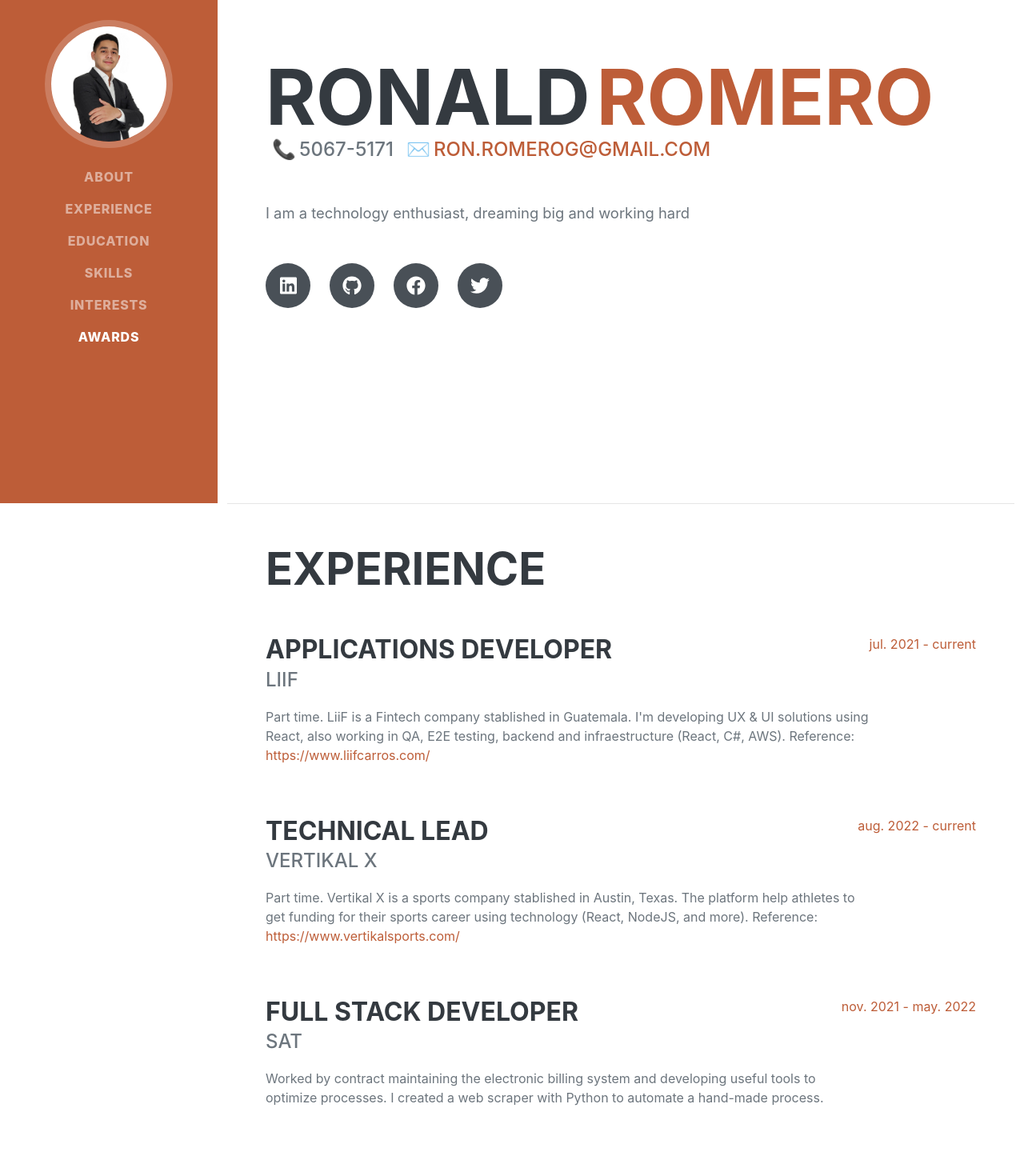
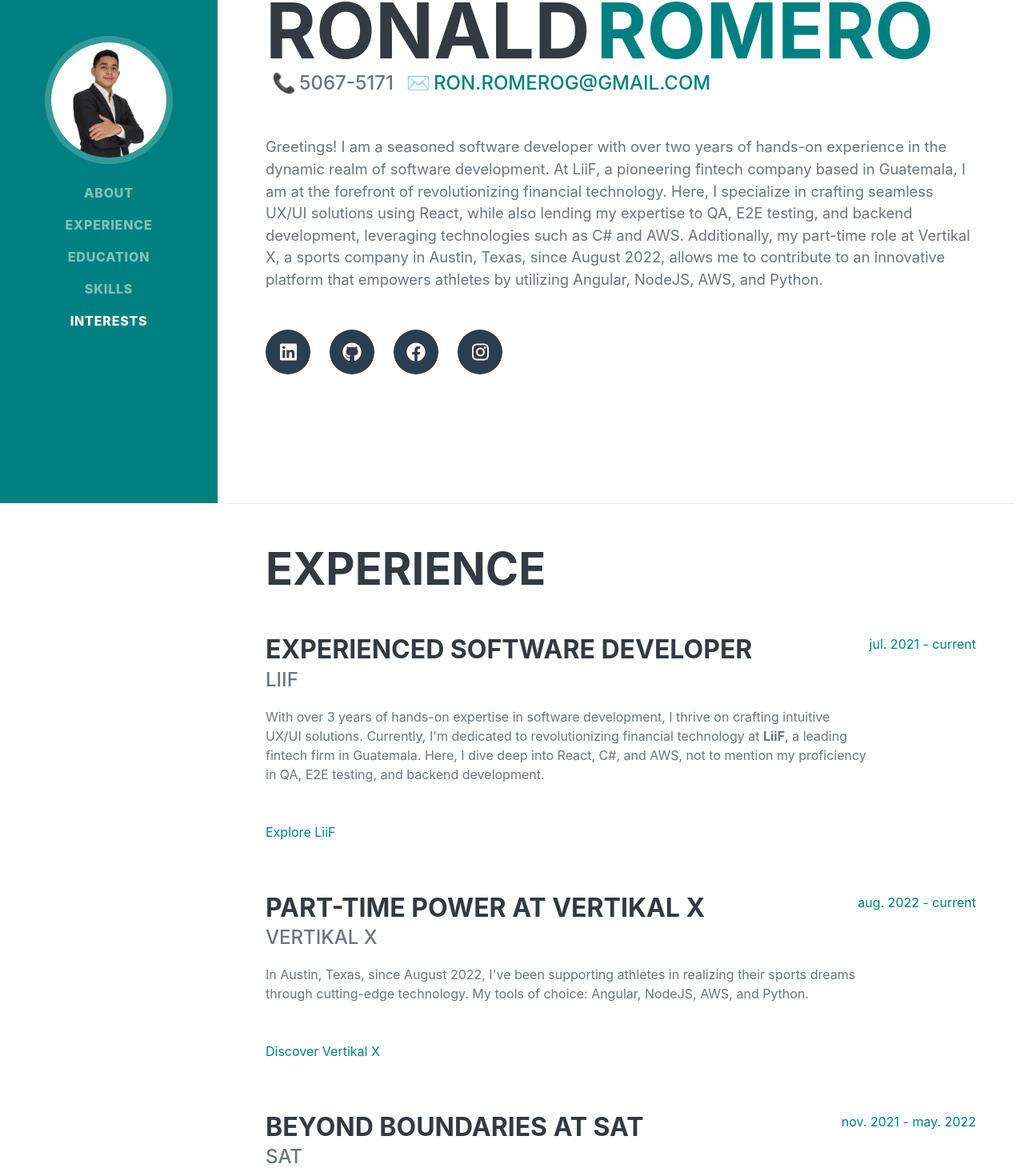
Before and after one commit to ronald1512/portafolio, a React (Create React App) app: page / in a window 1280 px wide. Shown: the part 171-1641 px from the top of the page at 80% size. Built offline with nearby package versions, Linux system fonts and the light colour scheme; a web font is replaced by a local one.

Commit message:
change style

```diff
--- a/package.json
+++ b/package.json
@@ -16,7 +16,7 @@
     "react-scripts": "3.4.1"
   },
   "scripts": {
-    "start": "react-scripts start",
+    "start": "react-scripts --openssl-legacy-provider start",
     "build": "react-scripts build",
     "test": "react-scripts test",
     "eject": "react-scripts eject",
--- a/src/App.js
+++ b/src/App.js
@@ -29,8 +29,8 @@
           <Skills skills={skills} />
           <hr className="m-0" />
           <Interests interests={interests} />
-          <hr className="m-0" />
-          <Awards awards={awards} />
+          {/* <hr className="m-0" />
+          <Awards awards={awards} /> */}
         </div>
     </div>
   )
--- a/src/Components/Interests.js
+++ b/src/Components/Interests.js
@@ -11,9 +11,8 @@
         return (
             <section className="resume-section p-3 p-lg-5 d-flex align-items-center" id="interests">
                 <div className="w-100">
-                    <h2 className="mb-5">Interests</h2>
-                    <p>{this.interests.paragraphOne}</p>
-                    <p className="mb-0">{this.interests.paragraphTwo}</p>
+                    <h2 className="mb-5">Passion Beyond Code</h2>
+                    <p>{this.interests}</p>
                 </div>
             </section>
         );
--- a/src/Components/Landing.js
+++ b/src/Components/Landing.js
@@ -1,6 +1,6 @@
 import React, { Component } from 'react';
 import { FontAwesomeIcon } from '@fortawesome/react-fontawesome';       //ya que instalamos estas chivas, debemos importarlo para que jale. El otro modo es usar el cdn
-import { faGithub, faLinkedin, faFacebook, faTwitter } from "@fortawesome/free-brands-svg-icons";
+import { faGithub, faLinkedin, faFacebook, faTwitter, faInstagram } from "@fortawesome/free-brands-svg-icons";
 
 class Landing extends Component {
     constructor(props) {
@@ -26,17 +26,17 @@
                     </div>
                     <p className="lead mb-5">{this.landingData.bio}</p>
                     <div className="social-icons">
-                        <a className="social-icon" href={this.landingData.linkedin}>
+                        <a className="social-icon" target="_blank" href={this.landingData.linkedin}>
                             <FontAwesomeIcon icon={faLinkedin} />
                         </a>
-                        <a className="social-icon" href={this.landingData.github}>
+                        <a className="social-icon" target="_blank" href={this.landingData.github}>
                             <FontAwesomeIcon icon={faGithub} />
                         </a>
-                        <a className="social-icon" href={this.landingData.facebook}>
+                        <a className="social-icon" target="_blank" href={this.landingData.facebook}>
                             <FontAwesomeIcon icon={faFacebook} />
                         </a>
-                        <a className="social-icon" href={this.landingData.twitter}>
-                            <FontAwesomeIcon icon={faTwitter} />
+                        <a className="social-icon" target="_blank" href={this.landingData.instagram}>
+                            <FontAwesomeIcon icon={faInstagram} />
                         </a>
                     </div>
                 </div>
--- a/src/Components/Sidebar.js
+++ b/src/Components/Sidebar.js
@@ -52,7 +52,7 @@
             <li className="nav-item"><a className="nav-link js-scroll-trigger" href="#education">Education</a></li>
             <li className="nav-item"><a className="nav-link js-scroll-trigger" href="#skills">Skills</a></li>
             <li className="nav-item"><a className="nav-link js-scroll-trigger" href="#interests">Interests</a></li>
-            <li className="nav-item"><a className="nav-link js-scroll-trigger" href="#awards">Awards</a></li>
+            {/* <li className="nav-item"><a className="nav-link js-scroll-trigger" href="#awards">Awards</a></li> */}
           </ul>
         </div>
       </nav>
--- a/src/Components/Skills.js
+++ b/src/Components/Skills.js
@@ -1,30 +1,30 @@
-import React, {Component} from 'react';
-import {FontAwesomeIcon} from '@fortawesome/react-fontawesome';
-import { faHtml5, faAngular, faReact, faNodeJs, faNpm, faYarn, faJava, faAws, faJs,faPython } from "@fortawesome/free-brands-svg-icons";
+import React, { Component } from 'react';
+import { FontAwesomeIcon } from '@fortawesome/react-fontawesome';
+import { faHtml5, faAngular, faReact, faNodeJs, faNpm, faYarn, faJava, faAws, faJs, faPython } from "@fortawesome/free-brands-svg-icons";
+import { faCheckCircle } from '@fortawesome/free-solid-svg-icons';
 
-class Skills extends Component{
-    constructor(props){
+class Skills extends Component {
+    constructor(props) {
         super(props);
-        this.skills=props.skills;
+        this.skills = props.skills;
     }
-    render(){
-        return(
+    render() {
+        return (
             <section className="resume-section p-3 p-lg-5 d-flex align-items-center" id="skills">
                 <div className="w-100">
                     <h2 className="mb-5">Skills</h2>
-                    <div className="subheading mb-3">Programming Languages &amp; Tools</div>
-                    <ul className="list-inline dev-icons">
-                        <li className="list-inline-item"><FontAwesomeIcon icon={faHtml5} /></li>
-                        <li className="list-inline-item"><FontAwesomeIcon icon={faAngular} /></li>
-                        <li className="list-inline-item"><FontAwesomeIcon icon={faReact} /></li>
-                        <li className="list-inline-item"><FontAwesomeIcon icon={faNodeJs} /></li>
-                        <li className="list-inline-item"><FontAwesomeIcon icon={faNpm} /></li>
-                        <li className="list-inline-item"><FontAwesomeIcon icon={faYarn} /></li>
-                        <li className="list-inline-item"><FontAwesomeIcon icon={faJava} /></li>
-                        <li className="list-inline-item"><FontAwesomeIcon icon={faAws} /></li>
-                        <li className="list-inline-item"><FontAwesomeIcon icon={faJs} /></li>
-                        <li className="list-inline-item"><FontAwesomeIcon icon={faPython} /></li>
-                    </ul>
+                    <p>My proficiency extends across a spectrum of technologies, including: </p>
+                    {
+                        this.skills.map((data, index) => (
+                            <div key={index} className="col-6">
+                                <p className="list-item">
+                                    <FontAwesomeIcon icon={faCheckCircle} color="green" />
+                                    <span className="ml-3">{data.name}</span>
+                                </p>
+                            </div>
+                        ))
+                    }
+
                 </div>
             </section>
         );
--- a/src/profileData.js
+++ b/src/profileData.js
@@ -1,35 +1,52 @@
 import React from 'react';
-export default  {
+export default {
 	"landing": {
 		"firstName": "Ronald",
 		"lastName": "Romero",
 		"phoneNumber": "5067-5171",
-		"bio": "I am a technology enthusiast, dreaming big and working hard",
+		"bio": <>
+		Greetings! I am a seasoned software developer with over two years of hands-on experience in the dynamic realm of software development.
+		At LiiF, a pioneering fintech company based in Guatemala, I am at the forefront of revolutionizing financial technology. Here, I specialize in crafting seamless UX/UI solutions using React, while also lending my expertise to QA, E2E testing, and backend development, leveraging technologies such as C# and AWS.
+		Additionally, my part-time role at Vertikal X, a sports company in Austin, Texas, since August 2022, allows me to contribute to an innovative platform that empowers athletes by utilizing Angular, NodeJS, AWS, and Python.
+		</>,
 		"email": "ron.romerog@gmail.com",
 		"linkedin": "https://www.linkedin.com/in/ronald-romero-483a30172/",
 		"github": "https://github.com/ronald1512",
 		"facebook": "https://www.facebook.com/ronaldlolo.romero",
-		"twitter": "https://twitter.com/Ronald_Romero15"
+		"instagram": "https://www.instagram.com/_romerog"
 	},
 	"experience": [
 		{
-			"position": "Applications Developer",
+			"position": "Experienced Software Developer",
 			"organization": "LiiF",
-			"aboutWork": <>Part time. LiiF is a Fintech company stablished in Guatemala. I'm developing UX & UI solutions using React, also working in QA, E2E testing, backend and infraestructure (React, C#, AWS). Reference: <a target="_blank" rel="noopener noreferrer" href='https://www.liifcarros.com/'>https://www.liifcarros.com/</a></>,
+			"aboutWork": <>
+				With over 3 years of hands-on expertise in software development, I thrive on crafting intuitive UX/UI solutions. Currently, I'm dedicated to revolutionizing financial technology at <strong>LiiF</strong>, a leading fintech firm in Guatemala. Here, I dive deep into React, C#, and AWS, not to mention my proficiency in QA, E2E testing, and backend development.
+				<br />
+				<br />
+				<br />
+				<a target="_blank" href='https://www.liifcarros.com/'>Explore LiiF</a>
+			</>,
 			"fromDate": "jul. 2021",
 			"toDate": "current"
 		},
 		{
-			"position": "Technical Lead",
+			"position": "Part-time Power at Vertikal X",
 			"organization": "Vertikal X",
-			"aboutWork": <>Part time. Vertikal X is a sports company stablished in Austin, Texas. The platform help athletes to get funding for their sports career using technology (React, NodeJS, and more). Reference:  <a target="_blank" rel="noopener noreferrer" href='https://www.vertikalsports.com/'>https://www.vertikalsports.com/</a></>,
+			"aboutWork": <>
+				In Austin, Texas, since August 2022, I've been supporting athletes in realizing their sports dreams through cutting-edge technology. My tools of choice: Angular, NodeJS, AWS, and Python.
+				<br />
+				<br />
+				<br />
+				<a target="_blank" href='https://www.vertikalsports.com/'>Discover Vertikal X</a></>,
 			"fromDate": "aug. 2022",
 			"toDate": "current"
 		},
 		{
-			"position": "Full Stack Developer",
+			"position": "Beyond Boundaries at SAT",
 			"organization": "SAT",
-			"aboutWork": "Worked by contract maintaining the electronic billing system and developing useful tools to optimize processes. I created a web scraper with Python to automate a hand-made process.",
+			"aboutWork": <>
+				As a full-stack developer at SAT, I honed my skills in Angular, Java, Python, and AWS. Contracted to maintain the electronic billing system, I also engineered game-changing tools for process optimization. In November 2021 to May 2022, I even automated a labor-intensive task with a Python web scraper.
+			</>,
 			"fromDate": "nov. 2021",
 			"toDate": "may. 2022"
 		}
@@ -45,16 +62,30 @@
 	],
 	"skills": [
 		{
-			"name": "skill1"
+			"name": "React.js"
 		},
 		{
-			"name": "skill2"
-		}
+			"name": "Angular"
+		},
+		{
+			"name": "Node.js"
+		},
+		{
+			"name": "Java"
+		},
+		{
+			"name": "C#"
+		},
+		{
+			"name": "Python"
+		},
+		{
+			"name": "AWS"
+		},
 	],
-	"interests": {
-		"paragraphOne": "I enjoy my free time exercising, reading or taking short online courses",
-		"paragraphTwo": "I love spending time with family and friends as much as I can."
-	},
+	"interests": <>
+		In my leisure time, I engage in exercise, indulge in reading, and embark on short online courses to continuously expand my skill set. Family and friends hold a cherished place in my heart, and in 2017, I proudly secured the 3rd Place at the Universidad de San Carlos de Guatemala's Academic Excellence Awards. My professional journey is underpinned by an unwavering commitment to projects, adaptability, a proactive work ethic, and an indomitable spirit in pursuit of goals.
+	</>,
 	"awards": [
 		{
 			"awardDetail": "3th Place - Universidad de San Carlos de Guatemala - Academic Excellence Award 2017"
```
Also changed, not shown: public/css/styles.css.
